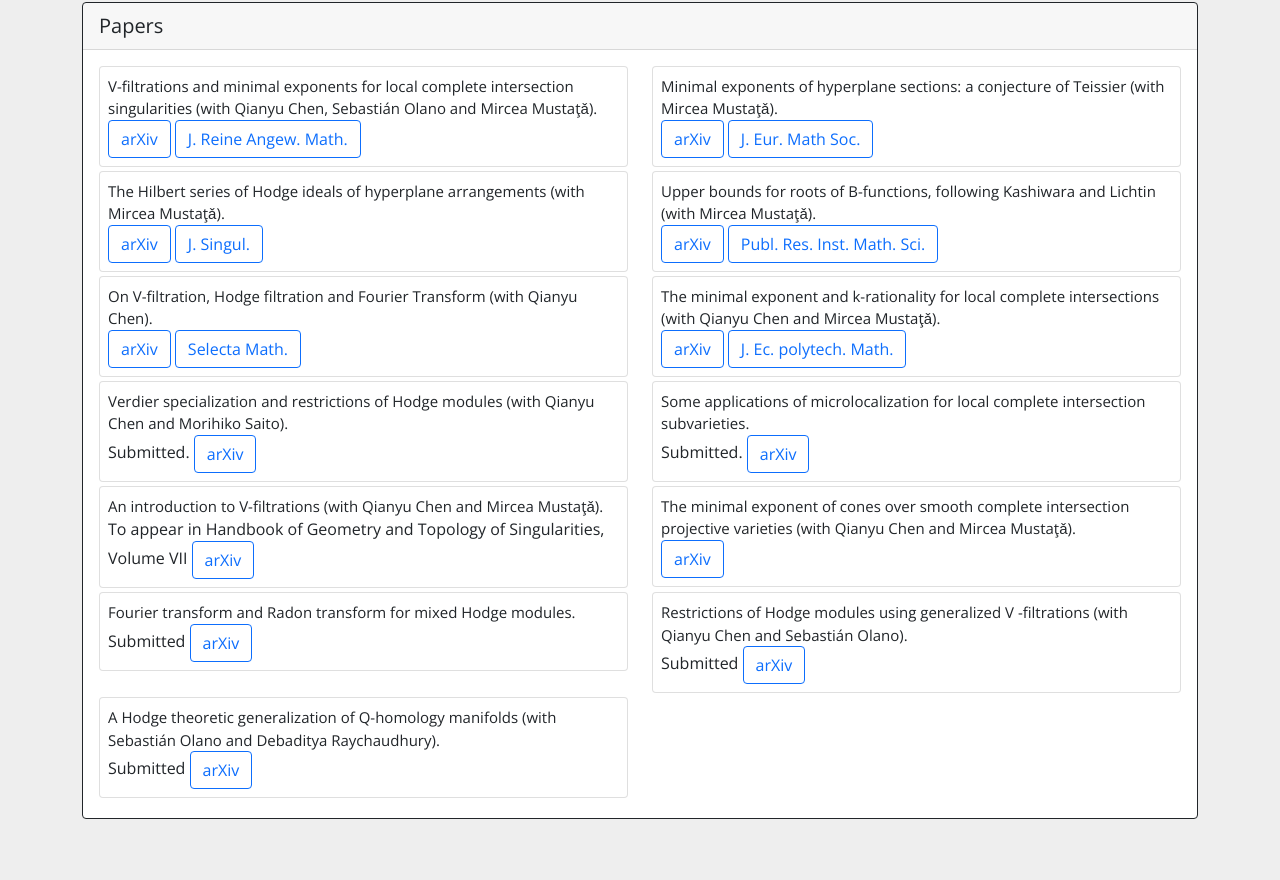
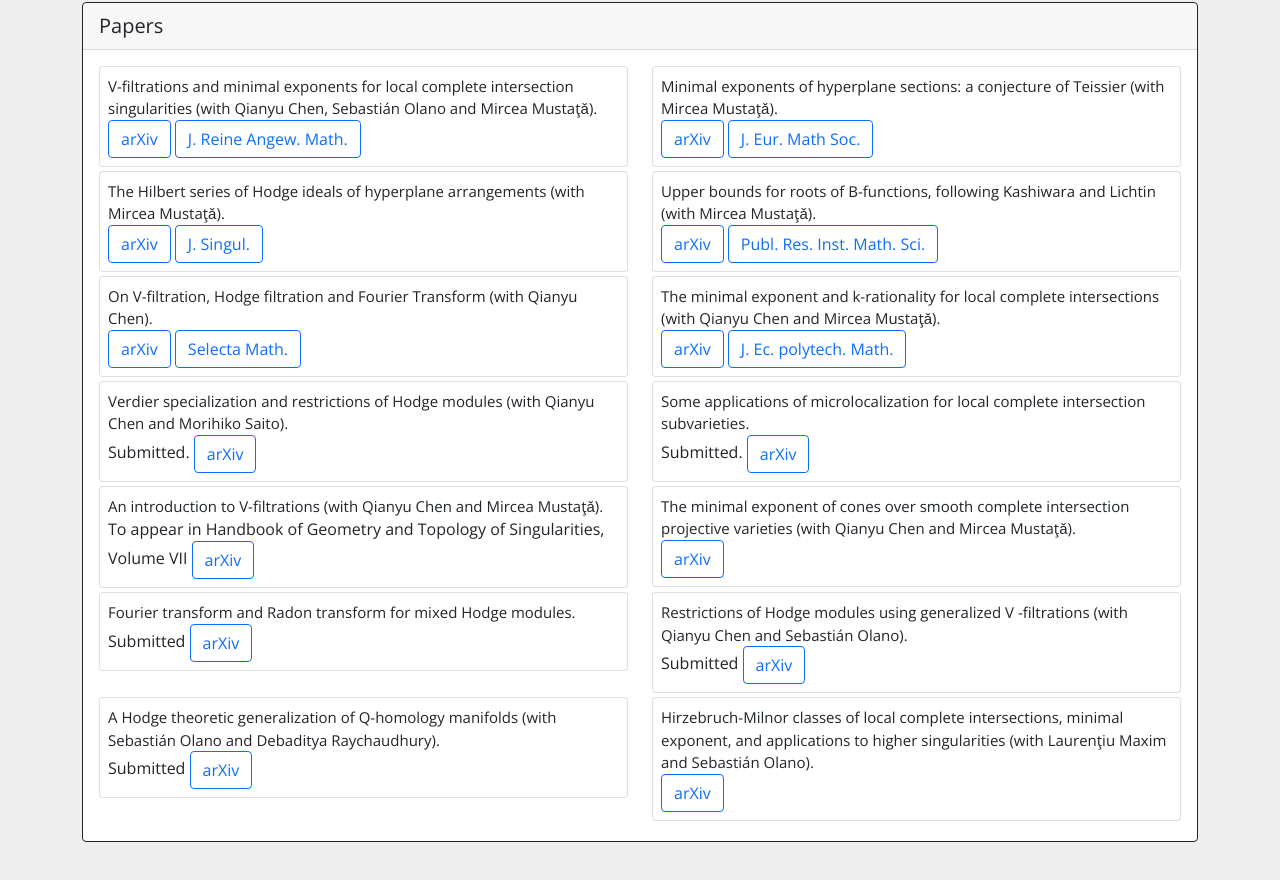
Before and after one commit to bdirks8/bdirks8.github.io, a plain HTML site: page index.html in a window 1280 px wide. Shown: the part 685-1565 px from the top of the page. Drawn offline with nearby package versions, Linux system fonts and the light colour scheme.

Commit message:
Update index.html

```diff
--- a/index.html
+++ b/index.html
@@ -217,14 +217,13 @@
 									</div>
 								</div>
 							</div>
-							<!--div class="col-lg-6">
+							<div class="col-lg-6">
 								<div class="card mb-1">
 									<div class="card-body p-2">
 										<div class="card-text">
 											Hirzebruch-Milnor classes of local complete intersections, minimal exponent, and applications to higher singularities (with Laurenţiu Maxim and Sebastián Olano).
 										</div>
-										Submitted
-										<a href="https://arxiv.org/" class="btn btn-outline-primary">arXiv</a>
+										<a href="https://arxiv.org/abs/2502.06537" class="btn btn-outline-primary">arXiv</a>
 									</div>
 								</div>
 							</div>
```
